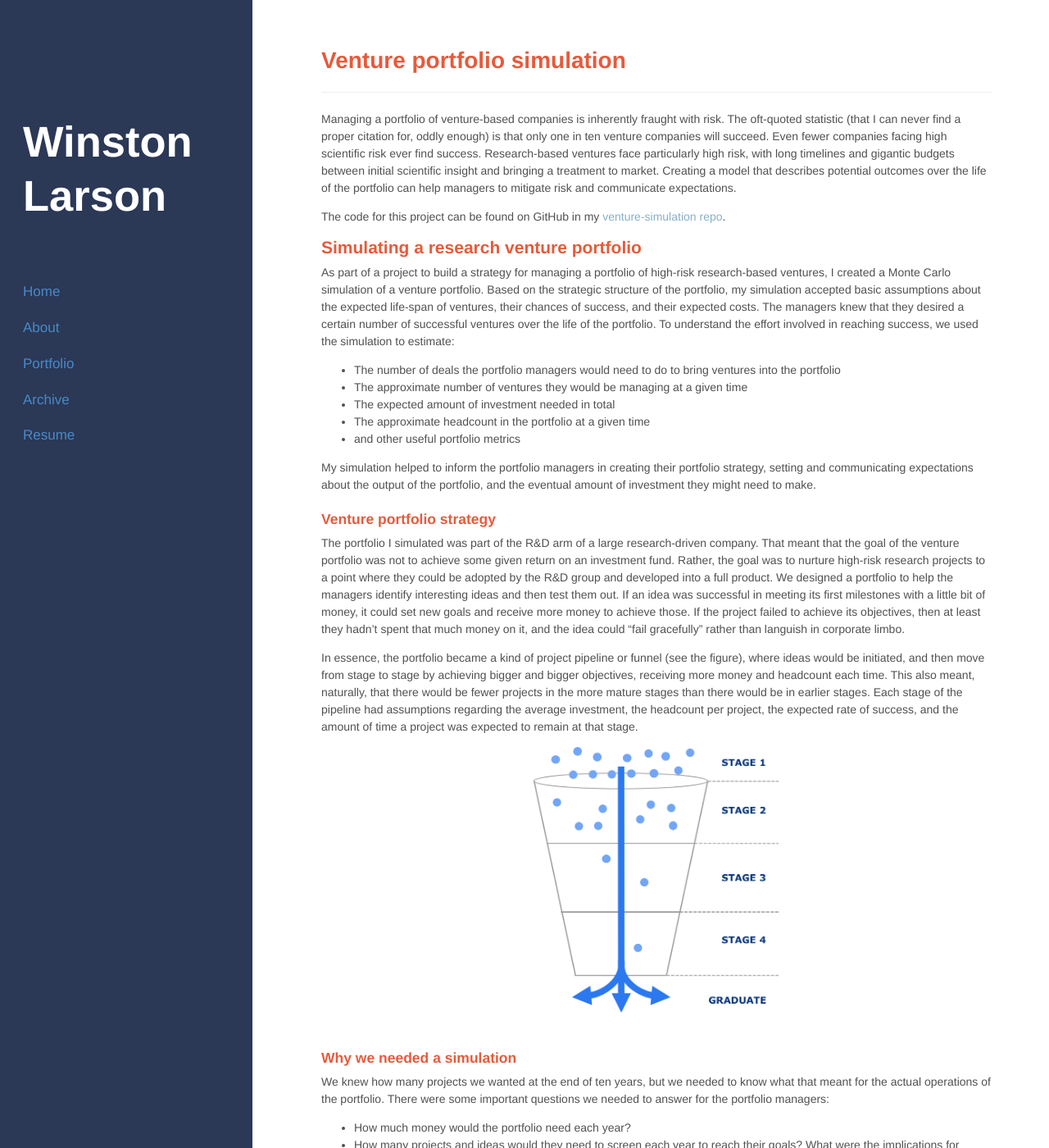
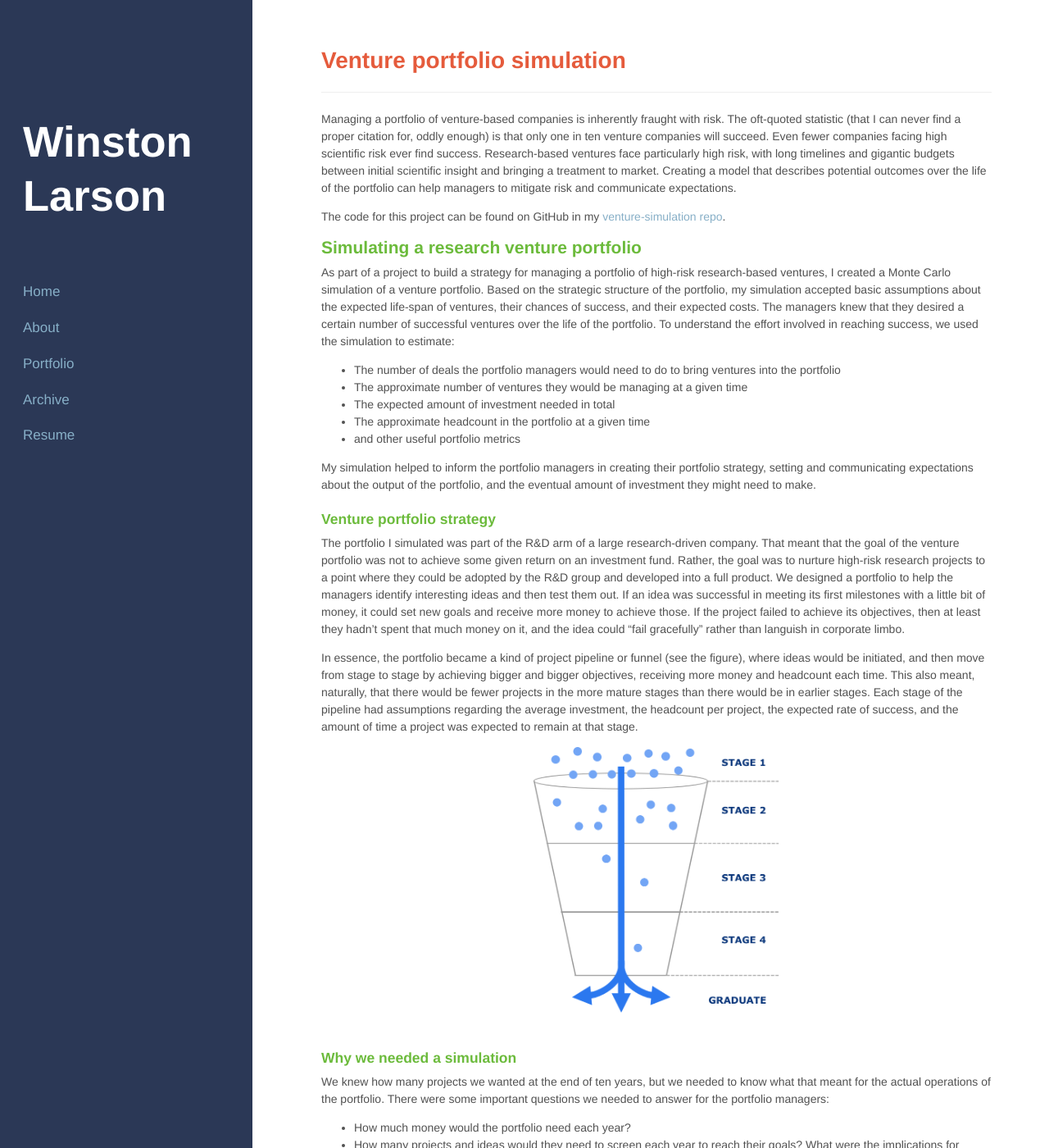
Before and after one commit to winstonlarson/old_website, a Jekyll site: the page built from venture-simulation.md, in a window 1280 px wide and 1400 px high. Shown: the whole window at 82% size. Built offline with Jekyll 4.4.1, drawn with Linux system fonts in a browser that asks for light colours; some web fonts are replaced.

Commit message:
more colors

```diff
--- a/public/css/hyde.css
+++ b/public/css/hyde.css
@@ -39,7 +39,7 @@ html {
     font-size: 14px;
   }
   h2, h3, h4, h5, h6 {
-    color: #E55B3C;
+    color: #6CBB3C;
   }
   a {
     color: #87AFC7;
@@ -77,7 +77,7 @@ html {
 
 /* Sidebar links */
 .sidebar a {
-  color: #488AC7;
+  color: #87AFC7;
 }
 
 /* About section */
```
